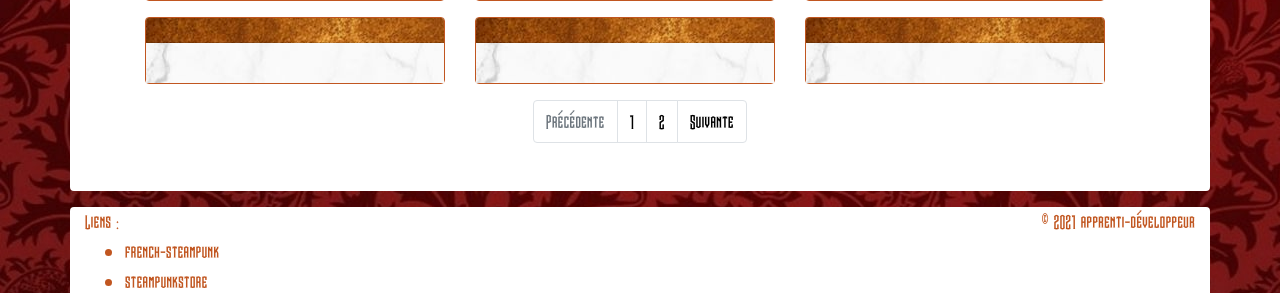
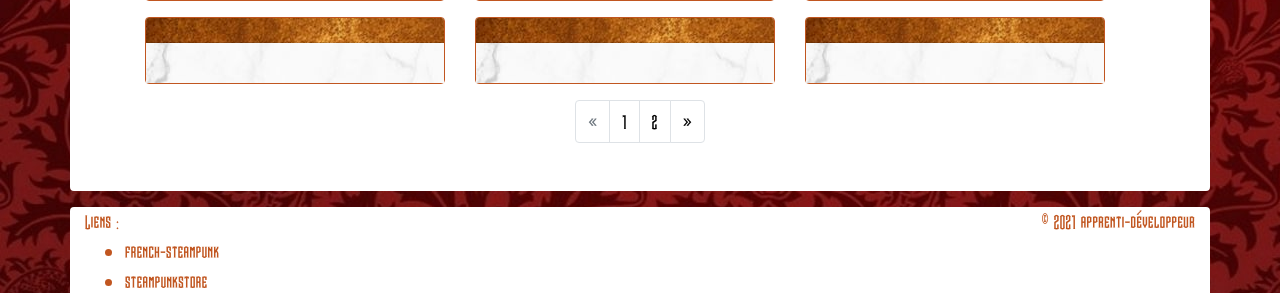
Before and after one commit to Feilipu69/steampunkLibrary, a PHP site: page /books in a window 1280 px wide. Shown: the part 606-899 px from the top of the page. Run offline with PHP 8.4, Linux system fonts and the light colour scheme; data comes from the database, SQL or seed files in the repository; some libraries are stand-ins or nearby versions.

Commit message:
Les mots précédent et suivant des paginations sont remplacés par des doubles flèches

```diff
--- a/view/books.php
+++ b/view/books.php
@@ -16,7 +16,7 @@
 </div>
 <nav class="container-fluid pb-3">
 	<ul class="pagination justify-content-center">
-		<li class="page-item <?= ($currentPage == 1) ? "disabled" : ""; ?>"><a class="page-link" href="<?= HOST; ?>/books?page=<?= $currentPage - 1; ?>">Précédente</a></li>
+		<li class="page-item <?= ($currentPage == 1) ? "disabled" : ""; ?>"><a class="page-link" href="<?= HOST; ?>/books?page=<?= $currentPage - 1; ?>">&laquo;</a></li>
 		<?php
 		for ($page = 1; $page <= $allPages; $page++) {
 			?>
@@ -24,7 +24,7 @@
 			<?php
 		}
 		?>
-		<li class="page-item <?= ($currentPage == $allPages) ? "disabled" : ""; ?>"><a class="page-link" href="<?= HOST; ?>/books?page=<?= $currentPage + 1; ?>">Suivante</a></li>
+		<li class="page-item <?= ($currentPage == $allPages) ? "disabled" : ""; ?>"><a class="page-link" href="<?= HOST; ?>/books?page=<?= $currentPage + 1; ?>">&raquo;</a></li>
 	</ul>
 </nav>
 <script src="https://www.google.com/books/jsapi.js"></script>
--- a/view/subjectAndComments.php
+++ b/view/subjectAndComments.php
@@ -56,7 +56,7 @@
 		?>
 		<nav class="container-fluid pb-3">
 			<ul class="pagination justify-content-center">
-				<li class="page-item <?= ($currentPage == 1) ? "disabled" : ""; ?>"><a class="page-link" href="<?= HOST; ?>/subjectAndComments/<?= $_GET['parameter']; ?>/<?= $currentPage - 1; ?>">Précédente</a></li>
+				<li class="page-item <?= ($currentPage == 1) ? "disabled" : ""; ?>"><a class="page-link" href="<?= HOST; ?>/subjectAndComments/<?= $_GET['parameter']; ?>/<?= $currentPage - 1; ?>">&laquo;</a></li>
 				<?php
 				for ($page = 1; $page <= $allPages; $page++) {
 					?>
@@ -64,7 +64,7 @@
 					<?php
 				}
 				?>
-				<li class="page-item <?= ($currentPage == $allPages) ? "disabled" : ""; ?>"><a class="page-link" href="<?= HOST; ?>/subjectAndComments/<?= $_GET['parameter']; ?>/<?= $currentPage + 1; ?>">Suivante</a></li>
+				<li class="page-item <?= ($currentPage == $allPages) ? "disabled" : ""; ?>"><a class="page-link" href="<?= HOST; ?>/subjectAndComments/<?= $_GET['parameter']; ?>/<?= $currentPage + 1; ?>">&raquo;</a></li>
 			</ul>
 		</nav>
 	</div>
```
